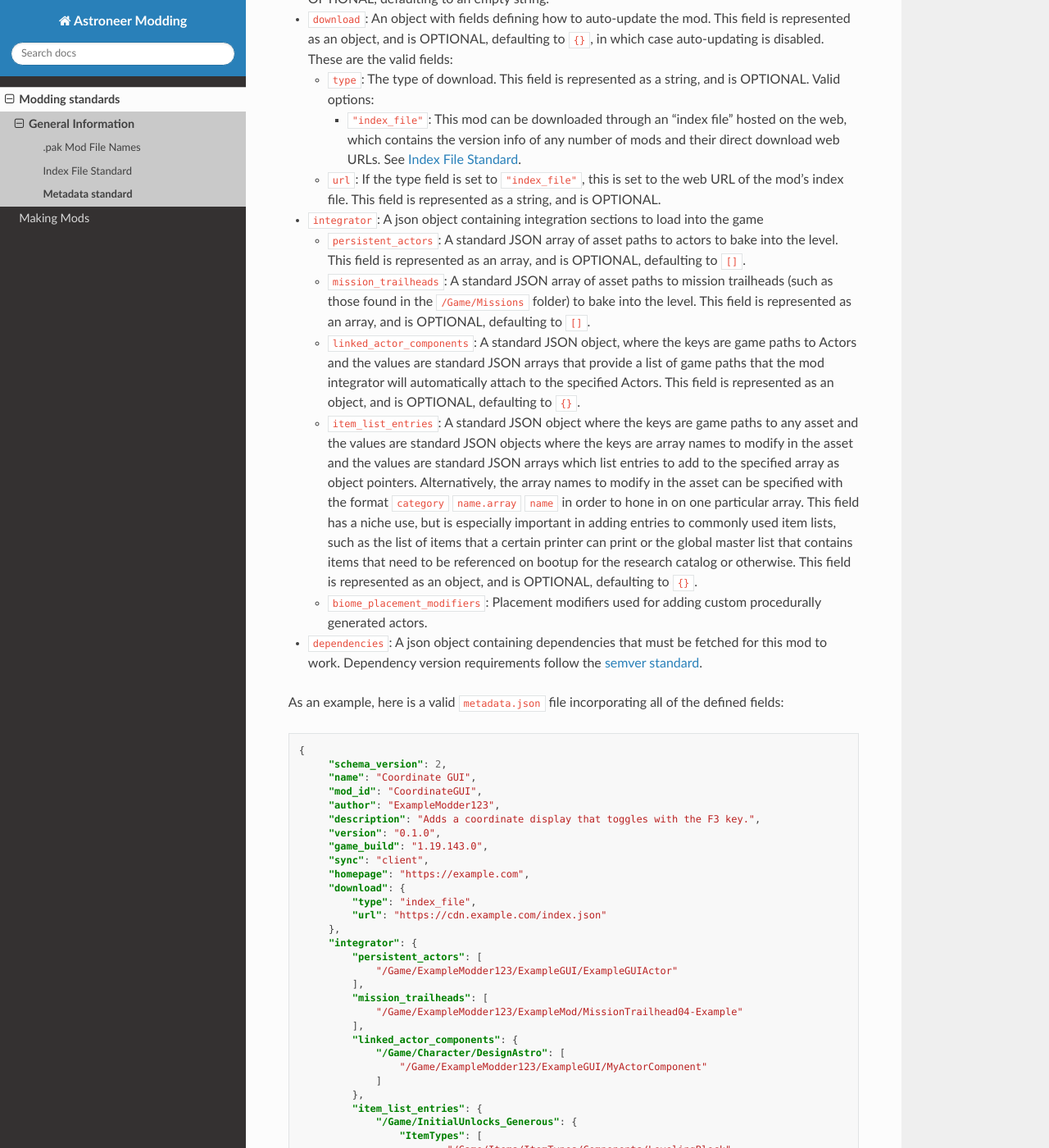
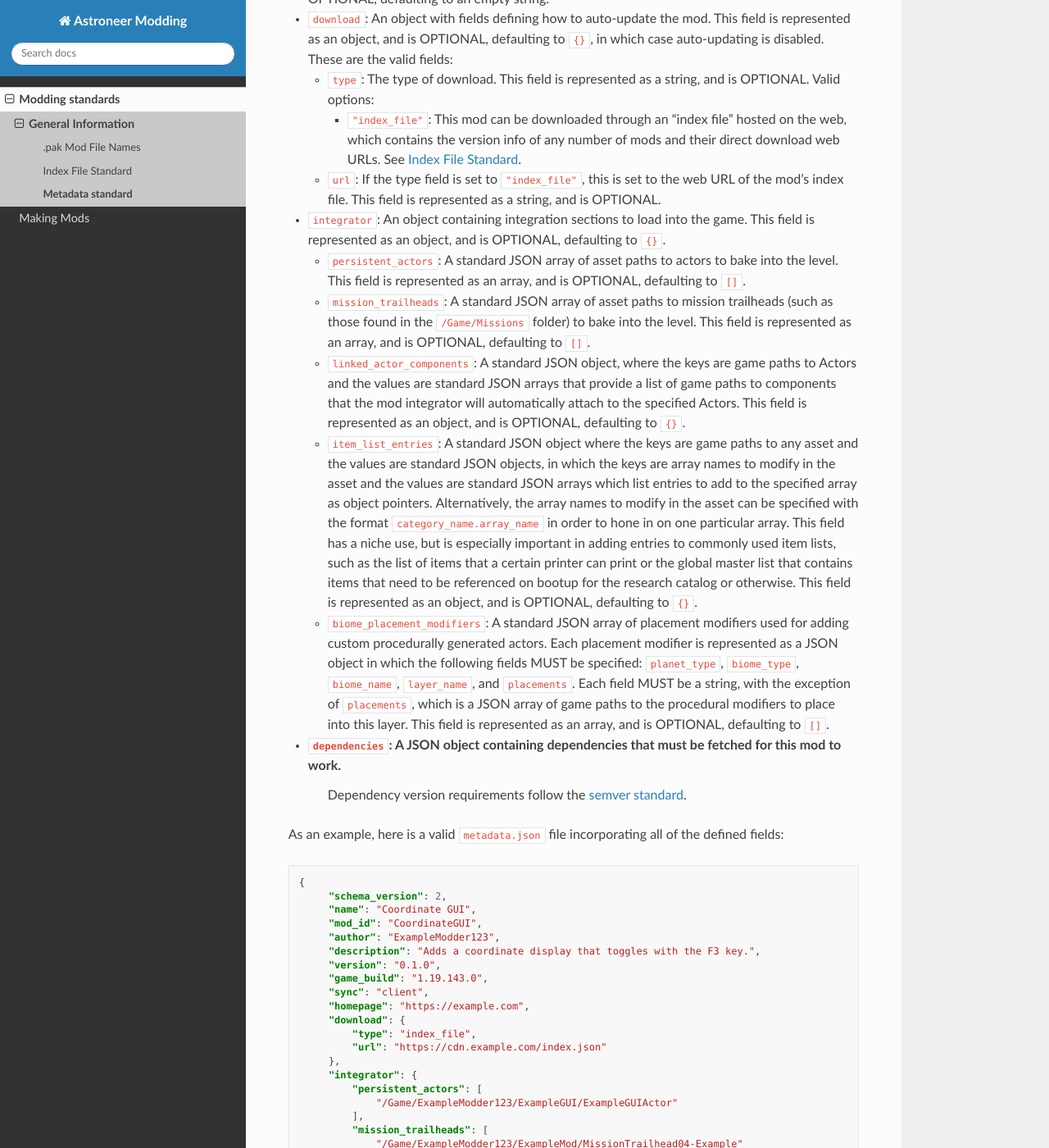
Before and after one commit to AstroTechies/astroneermodding, a Sphinx documentation site: the page built from docs/standards/metadatav2.rst, in a window 1280 px wide and 1400 px high, scrolled down 1155 px. Shown: the whole window at 82% size. Built offline with Sphinx 7.4.7 and the Read the Docs theme 3.1.0, drawn with Linux system fonts in a browser that asks for light colours; some of the changed text lies outside the part shown.

Commit message:
expand on some poorly documented entries

```diff
--- a/docs/standards/metadatav2.rst
+++ b/docs/standards/metadatav2.rst
@@ -4,8 +4,8 @@
 =====================
 
 .. note::
-    If you are looking for metadata v1 standard, it has moved :doc:`here <./metadatav1>`.
-    Please note that metadata v1 standard is outdated, and it's recommended to use metadata v2 standard.
+    If you are looking for the metadata v1 standard, it has moved :doc:`here <./metadatav1>`.
+    Please note that the metadata v1 standard is outdated. New mods SHOULD use the metadata v2 standard.
 
 The following describes Schema Version 2.
 
@@ -58,7 +58,7 @@
    -  ``url``: If the type field is set to ``"index_file"``, this is set to the web URL of the mod's index file.
       This field is represented as a string, and is OPTIONAL.
 
-- ``integrator``: A json object containing integration sections to load into the game
+- ``integrator``: An object containing integration sections to load into the game. This field is represented as an object, and is OPTIONAL, defaulting to ``{}``.
 
   -  ``persistent_actors``: A standard JSON array of asset paths to actors to bake into the level. This field is represented as an array,
      and is OPTIONAL, defaulting to ``[]``.
@@ -67,22 +67,25 @@
      to bake into the level. This field is represented as an array, and is OPTIONAL, defaulting to ``[]``.
 
   -  ``linked_actor_components``: A standard JSON object, where the keys are game paths to Actors and the values are standard JSON arrays
-     that provide a list of game paths that the mod integrator will automatically attach to the specified Actors.
+     that provide a list of game paths to components that the mod integrator will automatically attach to the specified Actors.
      This field is represented as an object, and is OPTIONAL, defaulting to ``{}``.
 
-  -  ``item_list_entries``: A standard JSON object where the keys are game paths to any asset and the values are standard JSON objects
-     where the keys are array names to modify in the asset and the values are standard JSON arrays which list entries to add to the specified
+  -  ``item_list_entries``: A standard JSON object where the keys are game paths to any asset and the values are standard JSON objects,
+     in which the keys are array names to modify in the asset and the values are standard JSON arrays which list entries to add to the specified
      array as object pointers.
-     Alternatively, the array names to modify in the asset can be specified with the format ``category`` ``name.array`` ``name`` in order
+     Alternatively, the array names to modify in the asset can be specified with the format ``category_name.array_name`` in order
      to hone in on one particular array.
      This field has a niche use, but is especially important in adding entries to commonly used item lists,
      such as the list of items that a certain printer can print or the global master list that contains items that need to be referenced on
      bootup for the research catalog or otherwise. This field is represented as an object, and is OPTIONAL, defaulting to ``{}``.
 
-  -  ``biome_placement_modifiers``: Placement modifiers used for adding custom procedurally generated actors.
+  -  ``biome_placement_modifiers``: A standard JSON array of placement modifiers used for adding custom procedurally generated actors. Each placement modifier
+     is represented as a JSON object in which the following fields MUST be specified: ``planet_type``, ``biome_type``, ``biome_name``, ``layer_name``, and ``placements``.
+     Each field MUST be a string, with the exception of ``placements``, which is a JSON array of game paths to the procedural modifiers to place into this layer.
+     This field is represented as an array, and is OPTIONAL, defaulting to ``[]``.
 
-- ``dependencies``: A json object containing dependencies that must be fetched for this mod to work.
-  Dependency version requirements follow the `semver standard <https://semver.org/>`_.
+- ``dependencies``: A JSON object containing dependencies that must be fetched for this mod to work.
+    Dependency version requirements follow the `semver standard <https://semver.org/>`_.
 
 As an example, here is a valid ``metadata.json`` file incorporating all of the defined fields:
 
```
